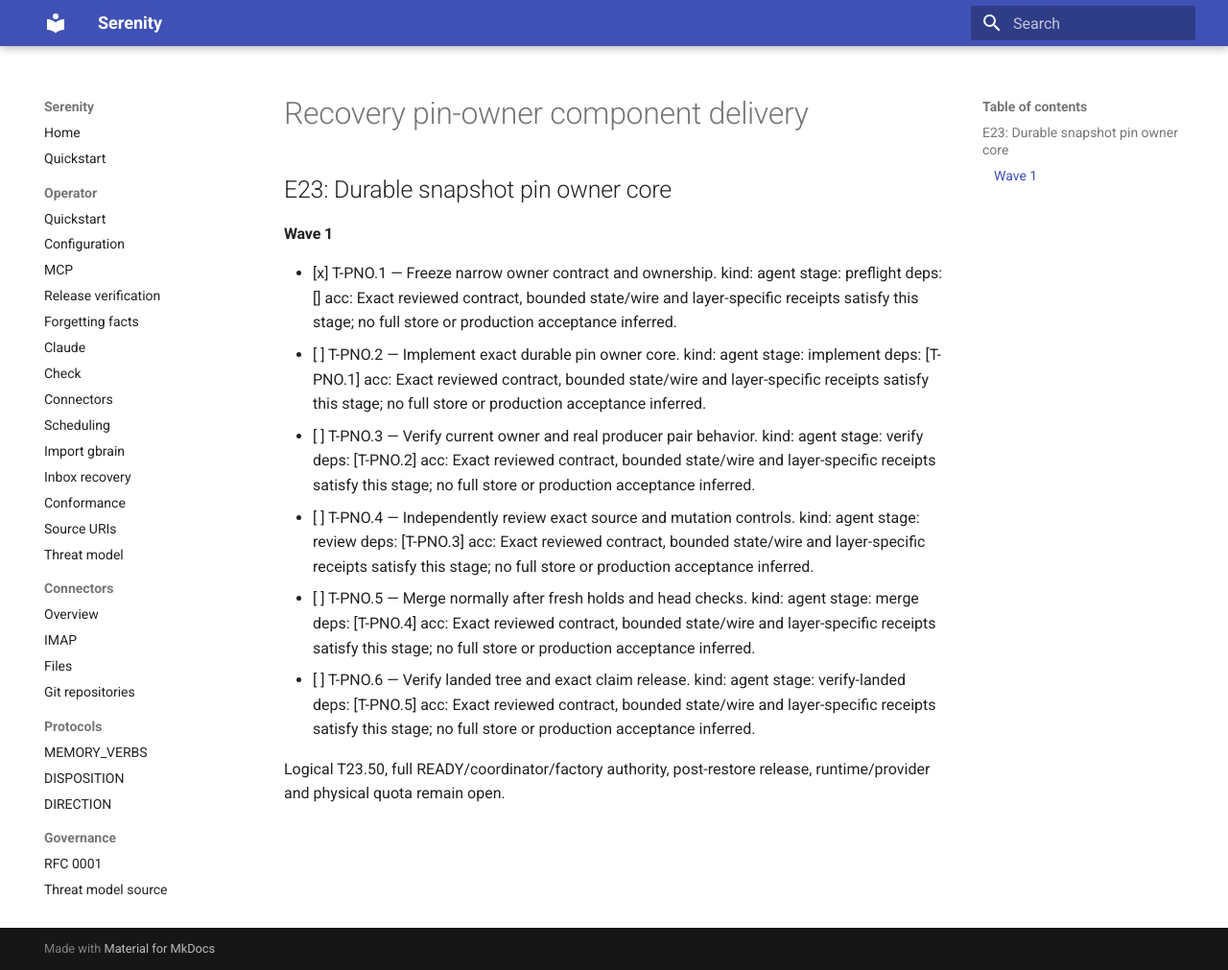
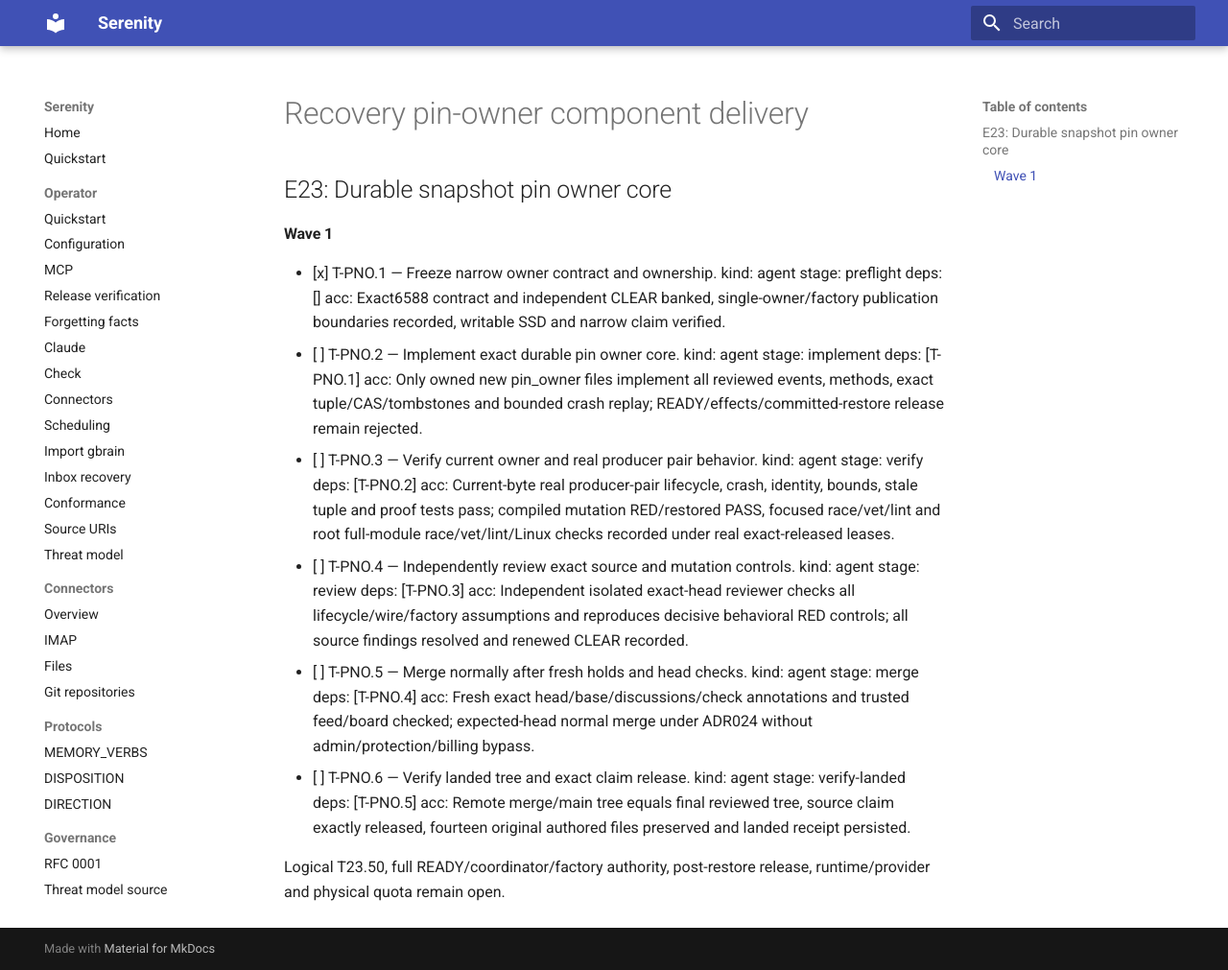
Before and after one commit to sirerun/serenity, an MkDocs documentation site: the page built from docs/plans/recovery-pin-owner-delivery-2026-10-03.md, in a window 1280 px wide and 1011 px high. Shown: the whole window at 96% size. Built offline with MkDocs 1.6.1 and Material for MkDocs 9.7.7, drawn with Linux system fonts in a browser that asks for light colours.

Commit message:
Specify checkable pin owner delivery predicates

```diff
--- a/docs/plans/recovery-pin-owner-delivery-2026-10-03.md
+++ b/docs/plans/recovery-pin-owner-delivery-2026-10-03.md
@@ -5,16 +5,16 @@
 #### Wave 1
 
 - [x] T-PNO.1 — Freeze narrow owner contract and ownership. kind: agent stage: preflight deps: []
-  acc: Exact reviewed contract, bounded state/wire and layer-specific receipts satisfy this stage; no full store or production acceptance inferred.
+  acc: Exact6588 contract and independent CLEAR banked, single-owner/factory publication boundaries recorded, writable SSD and narrow claim verified.
 - [ ] T-PNO.2 — Implement exact durable pin owner core. kind: agent stage: implement deps: [T-PNO.1]
-  acc: Exact reviewed contract, bounded state/wire and layer-specific receipts satisfy this stage; no full store or production acceptance inferred.
+  acc: Only owned new pin_owner files implement all reviewed events, methods, exact tuple/CAS/tombstones and bounded crash replay; READY/effects/committed-restore release remain rejected.
 - [ ] T-PNO.3 — Verify current owner and real producer pair behavior. kind: agent stage: verify deps: [T-PNO.2]
-  acc: Exact reviewed contract, bounded state/wire and layer-specific receipts satisfy this stage; no full store or production acceptance inferred.
+  acc: Current-byte real producer-pair lifecycle, crash, identity, bounds, stale tuple and proof tests pass; compiled mutation RED/restored PASS, focused race/vet/lint and root full-module race/vet/lint/Linux checks recorded under real exact-released leases.
 - [ ] T-PNO.4 — Independently review exact source and mutation controls. kind: agent stage: review deps: [T-PNO.3]
-  acc: Exact reviewed contract, bounded state/wire and layer-specific receipts satisfy this stage; no full store or production acceptance inferred.
+  acc: Independent isolated exact-head reviewer checks all lifecycle/wire/factory assumptions and reproduces decisive behavioral RED controls; all source findings resolved and renewed CLEAR recorded.
 - [ ] T-PNO.5 — Merge normally after fresh holds and head checks. kind: agent stage: merge deps: [T-PNO.4]
-  acc: Exact reviewed contract, bounded state/wire and layer-specific receipts satisfy this stage; no full store or production acceptance inferred.
+  acc: Fresh exact head/base/discussions/check annotations and trusted feed/board checked; expected-head normal merge under ADR024 without admin/protection/billing bypass.
 - [ ] T-PNO.6 — Verify landed tree and exact claim release. kind: agent stage: verify-landed deps: [T-PNO.5]
-  acc: Exact reviewed contract, bounded state/wire and layer-specific receipts satisfy this stage; no full store or production acceptance inferred.
+  acc: Remote merge/main tree equals final reviewed tree, source claim exactly released, fourteen original authored files preserved and landed receipt persisted.
 
 Logical T23.50, full READY/coordinator/factory authority, post-restore release, runtime/provider and physical quota remain open.
```
